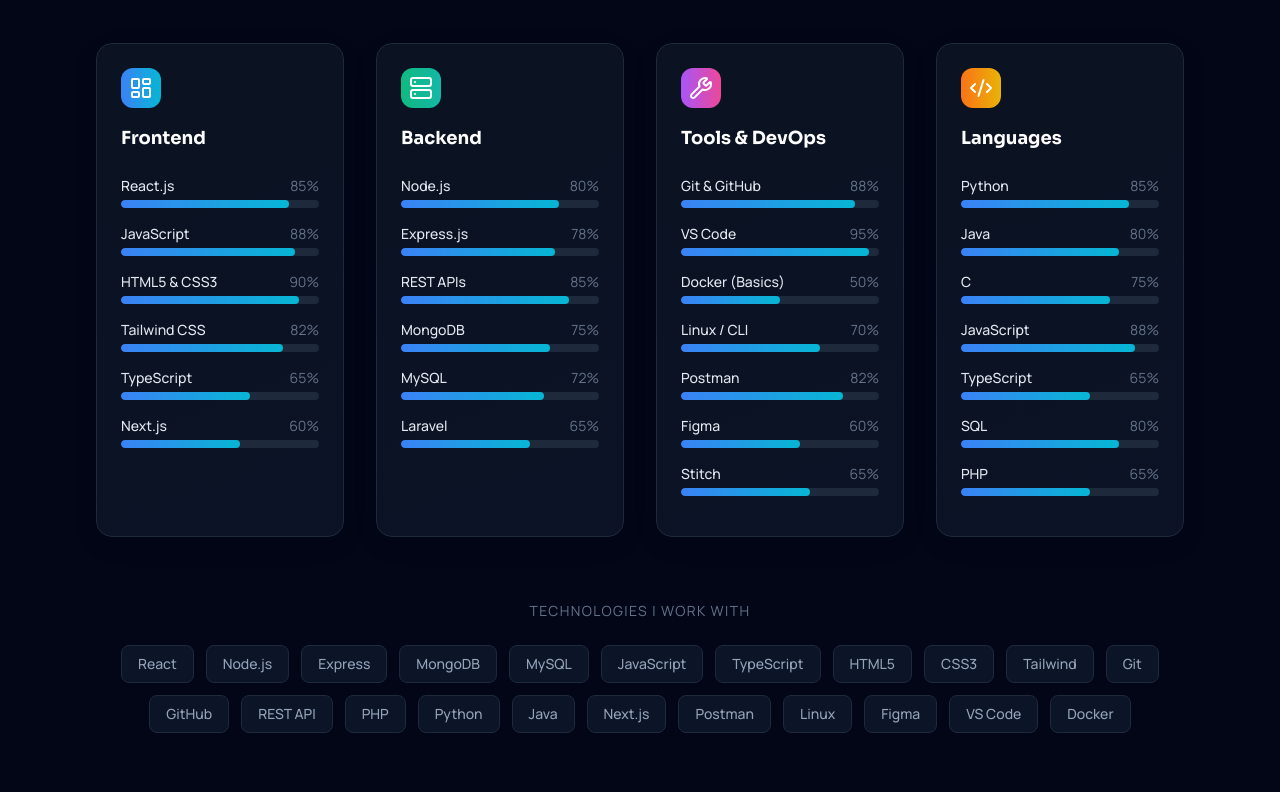
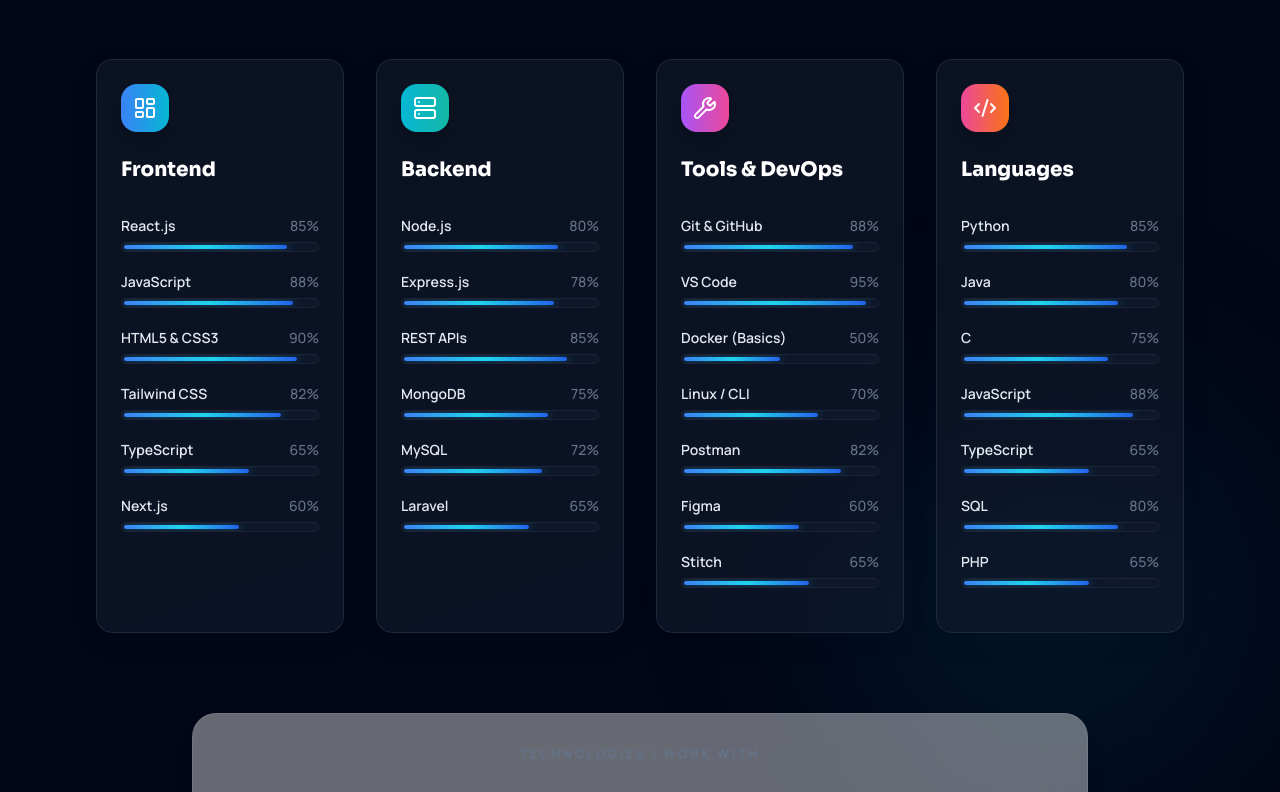
Before and after one commit to SanmuganathanLathusan/My-Portfolio, a React (Vite) app: page / in a window 1280 px wide. Shown: the part 2640-3432 px from the top of the page. Built offline with nearby package versions, Linux system fonts and the light colour scheme.

Commit message:
modified  src/components/Skills.jsxfile

```diff
--- a/src/components/Skills.jsx
+++ b/src/components/Skills.jsx
@@ -4,7 +4,7 @@
   {
     title: 'Frontend',
     icon: <LayoutDashboard className="text-white" size={24} />,
-    color: 'from-blue-500 to-cyan-500',
+    color: 'from-primary-500 to-cyan-500',
     skills: [
       { name: 'React.js', level: 85 },
       { name: 'JavaScript ', level: 88 },
@@ -17,7 +17,7 @@
   {
     title: 'Backend',
     icon: <Server className="text-white" size={24} />,
-    color: 'from-emerald-500 to-teal-500',
+    color: 'from-cyan-500 to-teal-500',
     skills: [
       { name: 'Node.js', level: 80 },
       { name: 'Express.js', level: 78 },
@@ -44,7 +44,7 @@
   {
     title: 'Languages',
     icon: <Code2 className="text-white" size={24} />,
-    color: 'from-orange-500 to-yellow-500',
+    color: 'from-pink-500 to-orange-500',
     skills: [
       { name: 'Python', level: 85 },
       { name: 'Java', level: 80 },
@@ -66,14 +66,14 @@
 
 function SkillBar({ name, level }) {
   return (
-    <div className="mb-4">
-      <div className="flex justify-between mb-1">
-        <span className="text-dark-700 dark:text-dark-200 text-sm font-medium transition-colors">{name}</span>
-        <span className="text-dark-500 dark:text-dark-400 text-sm transition-colors">{level}%</span>
+    <div className="mb-5 group/bar">
+      <div className="flex justify-between mb-1.5">
+        <span className="text-dark-700 dark:text-dark-200 text-sm font-semibold group-hover/bar:text-primary-600 dark:group-hover/bar:text-cyan-400 transition-colors">{name}</span>
+        <span className="text-dark-500 dark:text-dark-400 text-sm font-medium transition-colors">{level}%</span>
       </div>
-      <div className="h-2 bg-gray-200 dark:bg-dark-700 rounded-full overflow-hidden transition-colors">
+      <div className="h-2.5 bg-gray-200/80 dark:bg-dark-800 rounded-full overflow-hidden p-0.5 border border-gray-300/50 dark:border-white/[0.05] backdrop-blur-sm">
         <div
-          className="h-full bg-gradient-to-r from-primary-500 to-cyan-500 rounded-full transition-all duration-1000"
+          className="h-full bg-gradient-to-r from-primary-500 via-cyan-400 to-primary-600 rounded-full transition-all duration-1000 shadow-[0_0_12px_rgba(0,212,255,0.5)]"
           style={{ width: `${level}%` }}
         />
       </div>
@@ -83,25 +83,28 @@
 
 export default function Skills() {
   return (
-    <section id="skills" className="section-padding">
-      <div className="section-container">
+    <section id="skills" className="section-padding bg-gradient-to-b from-transparent via-dark-850/20 to-transparent relative overflow-hidden">
+      {/* Ambient background glowing orb */}
+      <div className="absolute top-1/2 right-10 w-96 h-96 bg-cyan-500/10 rounded-full blur-[120px] pointer-events-none animate-float-delayed" />
+
+      <div className="section-container relative z-10">
         {/* Header */}
-        <div className="text-center mb-16">
+        <div className="text-center mb-20">
           <div className="inline-flex items-center gap-2 tag mb-4">My Skills</div>
           <h2 className="section-title">Technical <span className="gradient-text">Expertise</span></h2>
-          <p className="section-subtitle max-w-2xl mx-auto">
+          <p className="section-subtitle max-w-2xl mx-auto font-normal">
             Technologies I've worked with throughout my studies and personal projects.
           </p>
         </div>
 
         {/* Skill categories */}
-        <div className="grid md:grid-cols-2 lg:grid-cols-4 gap-8 mb-16">
+        <div className="grid md:grid-cols-2 lg:grid-cols-4 gap-8 mb-20">
           {skillCategories.map(cat => (
-            <div key={cat.title} className="card">
-              <div className={`w-10 h-10 rounded-xl bg-gradient-to-r ${cat.color} flex items-center justify-center text-xl mb-4`}>
+            <div key={cat.title} className="card group/card hover:border-primary-500/40 dark:hover:border-cyan-400/30 transition-all duration-500 hover:shadow-[0_15px_35px_rgba(108,99,255,0.2)]">
+              <div className={`w-12 h-12 rounded-2xl bg-gradient-to-r ${cat.color} flex items-center justify-center text-xl mb-6 shadow-lg group-hover/card:scale-110 transition-transform duration-300`}>
                 {cat.icon}
               </div>
-              <h3 className="text-dark-900 dark:text-white font-bold text-lg mb-6 transition-colors">{cat.title}</h3>
+              <h3 className="text-dark-900 dark:text-white font-extrabold text-xl mb-8 group-hover/card:text-primary-600 dark:group-hover/card:text-cyan-400 transition-colors">{cat.title}</h3>
               {cat.skills.map(skill => (
                 <SkillBar key={skill.name} {...skill} />
               ))}
@@ -110,11 +113,11 @@
         </div>
 
         {/* Tech badges */}
-        <div className="text-center">
-          <p className="text-dark-400 text-sm mb-6 uppercase tracking-widest">Technologies I work with</p>
+        <div className="text-center max-w-4xl mx-auto p-8 rounded-3xl bg-white/40 dark:bg-dark-850/40 border border-gray-200/60 dark:border-white/[0.08] backdrop-blur-xl shadow-xl">
+          <p className="text-dark-500 dark:text-dark-400 text-xs font-bold mb-8 uppercase tracking-[0.25em]">Technologies I work with</p>
           <div className="flex flex-wrap justify-center gap-3">
             {techBadges.map(tech => (
-              <span key={tech} className="skill-badge">{tech}</span>
+              <span key={tech} className="skill-badge hover:scale-110 transition-all duration-300 shadow-sm">{tech}</span>
             ))}
           </div>
         </div>
```
